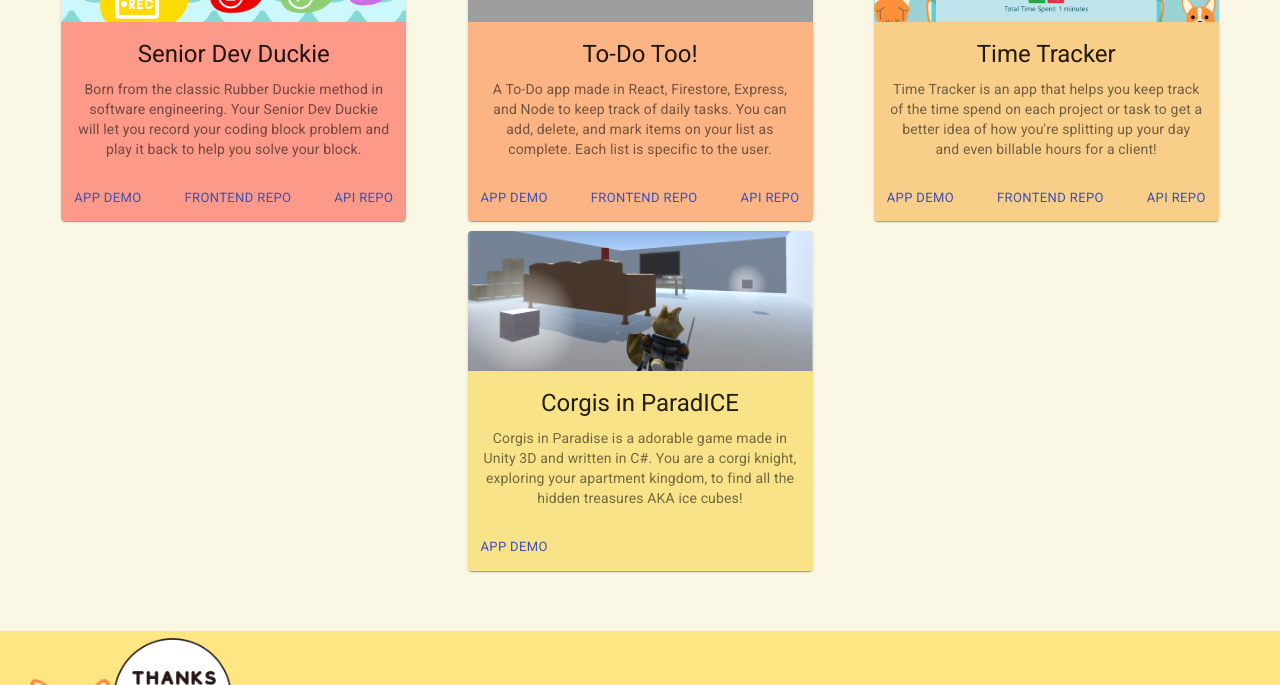
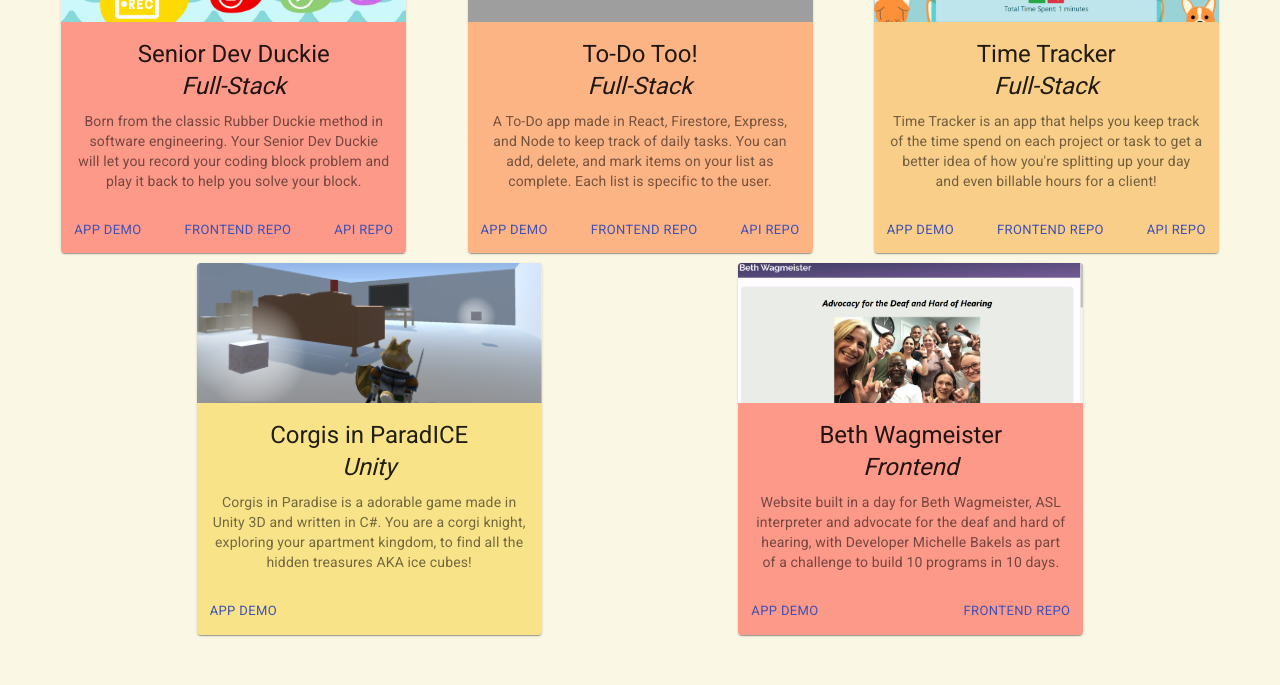
Before and after one commit to RebeccaBakels/bakels-portfolio, a React (Create React App) app: page / in a window 1280 px wide. Shown: the part 875-1560 px from the top of the page. Built offline with nearby package versions, Linux system fonts and the light colour scheme; grey boxes are pictures that could not be loaded.

Commit message:
added Beths site and sent link extrnal

```diff
--- a/src/App.css
+++ b/src/App.css
@@ -39,6 +39,12 @@ footer {
   height: 30vh;
   background-color: #ffe683;
   display: flex;
+}
+.sub-title {
+  font-size: 3vh;
+  margin-top: 0;
+  margin-bottom: 1vh;
+  font-style: italic;
 }
 @media screen and (max-width: 500px) {
   .header-profile {
--- a/src/components/BakelsProjects.jsx
+++ b/src/components/BakelsProjects.jsx
@@ -45,6 +45,7 @@ function BakelsProjects() {
               <CardContent>
                 <Typography gutterBottom variant="h5" component="h2">
                   Senior Dev Duckie
+                  <p className="sub-title">Full-Stack</p>
                 </Typography>
                 <Typography variant="body2" color="textSecondary" component="p">
                   Born from the classic Rubber Duckie method in software
@@ -59,6 +60,8 @@ function BakelsProjects() {
                 size="small"
                 color="primary"
                 href="https://senior-dev-duckie.web.app/"
+                target="_blank"
+                rel="noreferrer"
               >
                 App Demo
               </Button>
@@ -66,6 +69,8 @@ function BakelsProjects() {
                 size="small"
                 color="primary"
                 href="https://github.com/RebeccaBakels/senior-dev-duckie"
+                target="_blank"
+                rel="noreferrer"
               >
                 Frontend Repo
               </Button>
@@ -73,6 +78,8 @@ function BakelsProjects() {
                 size="small"
                 color="primary"
                 href="https://github.com/RebeccaBakels/api-senior-dev-duckie"
+                target="_blank"
+                rel="noreferrer"
               >
                 API Repo
               </Button>
@@ -91,6 +98,7 @@ function BakelsProjects() {
               <CardContent>
                 <Typography gutterBottom variant="h5" component="h2">
                   To-Do Too!
+                  <p className="sub-title">Full-Stack</p>
                 </Typography>
                 <Typography variant="body2" color="textSecondary" component="p">
                   A To-Do app made in React, Firestore, Express, and Node to
@@ -104,6 +112,8 @@ function BakelsProjects() {
                 size="small"
                 color="primary"
                 href="https://to-do-too-rb.web.app/"
+                target="_blank"
+                rel="noreferrer"
               >
                 App Demo
               </Button>
@@ -111,6 +121,8 @@ function BakelsProjects() {
                 size="small"
                 color="primary"
                 href="https://github.com/RebeccaBakels/ToDo-Too"
+                target="_blank"
+                rel="noreferrer"
               >
                 Frontend Repo
               </Button>
@@ -118,6 +130,8 @@ function BakelsProjects() {
                 size="small"
                 color="primary"
                 href="https://github.com/RebeccaBakels/todo-too-api"
+                target="_blank"
+                rel="noreferrer"
               >
                 API Repo
               </Button>
@@ -136,6 +150,7 @@ function BakelsProjects() {
               <CardContent>
                 <Typography gutterBottom variant="h5" component="h2">
                   Time Tracker
+                  <p className="sub-title">Full-Stack</p>
                 </Typography>
                 <Typography variant="body2" color="textSecondary" component="p">
                   Time Tracker is an app that helps you keep track of the time
@@ -150,6 +165,8 @@ function BakelsProjects() {
                 size="small"
                 color="primary"
                 href="https://tracker-rb-web.web.app/"
+                target="_blank"
+                rel="noreferrer"
               >
                 App Demo
               </Button>
@@ -157,6 +174,8 @@ function BakelsProjects() {
                 size="small"
                 color="primary"
                 href="https://github.com/RebeccaBakels/time-tracker-web"
+                target="_blank"
+                rel="noreferrer"
               >
                 Frontend Repo
               </Button>
@@ -164,6 +183,8 @@ function BakelsProjects() {
                 size="small"
                 color="primary"
                 href="https://github.com/RebeccaBakels/time-tracker-api"
+                target="_blank"
+                rel="noreferrer"
               >
                 API Repo
               </Button>
@@ -182,6 +203,7 @@ function BakelsProjects() {
               <CardContent>
                 <Typography gutterBottom variant="h5" component="h2">
                   Corgis in ParadICE
+                  <p className="sub-title">Unity</p>
                 </Typography>
                 <Typography variant="body2" color="textSecondary" component="p">
                   Corgis in Paradise is a adorable game made in Unity 3D and written in C#. You are a corgi knight, exploring your apartment kingdom, to find all the hidden treasures AKA ice cubes!
@@ -193,8 +215,51 @@ function BakelsProjects() {
                 size="small"
                 color="primary"
                 href="https://corgisinparadicegamev3.web.app/"
+                target="_blank"
+                rel="noreferrer"
               >
                 App Demo
+              </Button>
+            </CardActions>
+          </Card>
+          <Card
+            style={{ backgroundColor: "#ff6859a6", marginTop: "10px" }}
+            className={classes.root}
+          >
+            <CardActionArea>
+              <CardMedia
+                className={classes.media}
+                image="assets/beth.png"
+                title="preview of corgis in paradise game"
+              />
+              <CardContent>
+                <Typography gutterBottom variant="h5" component="h2">
+                Beth Wagmeister
+                  <p className="sub-title">Frontend</p>
+                </Typography>
+                <Typography variant="body2" color="textSecondary" component="p">
+                  Website built in a day for Beth Wagmeister, ASL interpreter and advocate for the deaf and hard of hearing, with Developer Michelle Bakels as part of a challenge to build 10 programs in 10 days.
+                </Typography>
+              </CardContent>
+            </CardActionArea>
+            <CardActions>
+              <Button
+                size="small"
+                color="primary"
+                href="https://coding-with-sisterhood.web.app/"
+                target="_blank"
+                rel="noreferrer"
+              >
+                App Demo
+              </Button>
+              <Button
+                size="small"
+                color="primary"
+                href="https://github.com/michellebakels/coding-with-sisterhood"
+                target="_blank"
+                rel="noreferrer"
+              >
+                Frontend Repo
               </Button>
             </CardActions>
           </Card>
```
Also changed, not shown: public/assets/about.png, public/assets/beth.png (added).
